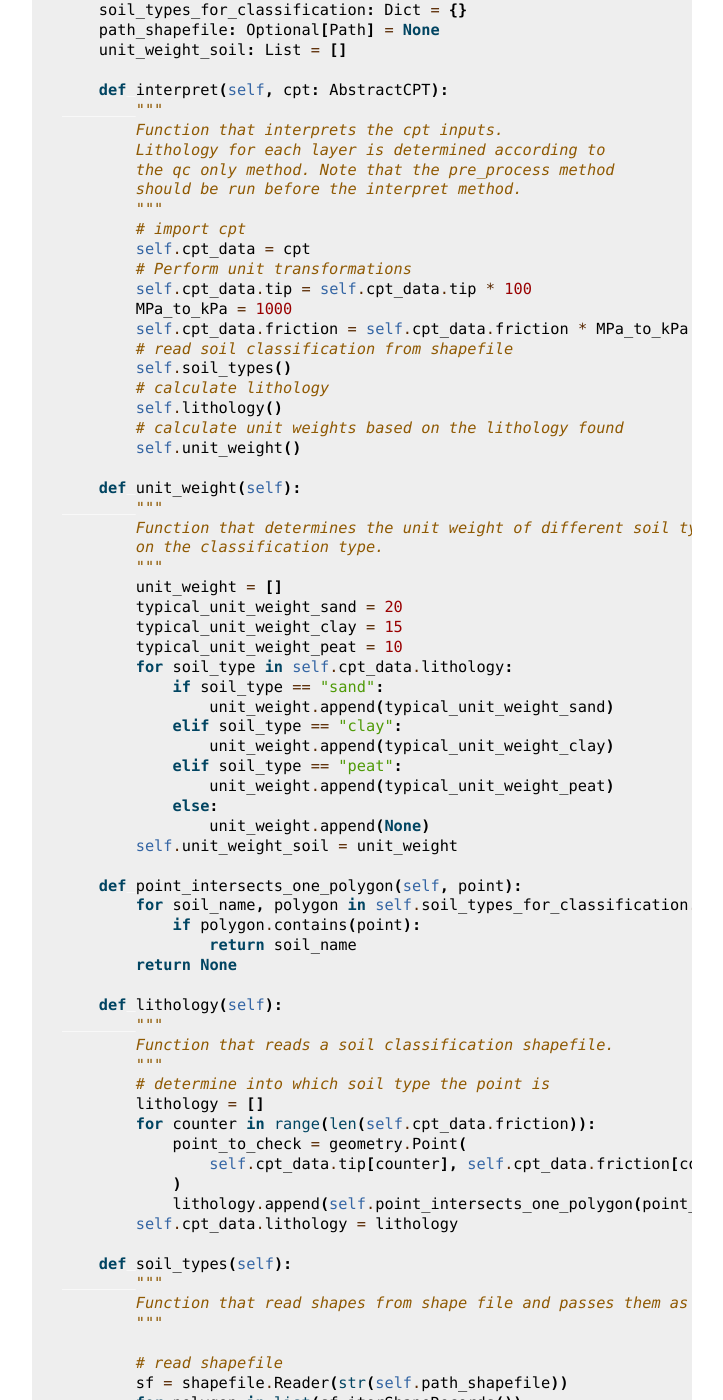
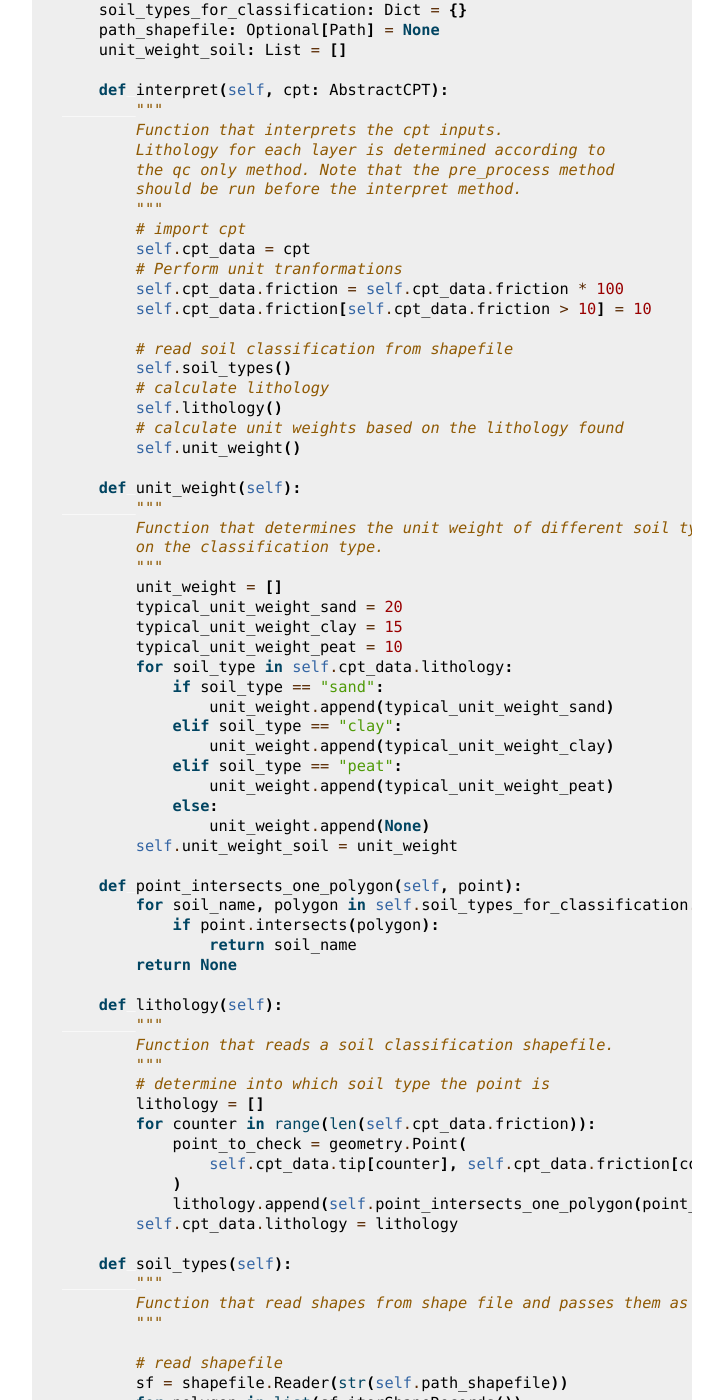
Before and after one commit to Deltares/GEOLib-Plus, a Sphinx documentation site: the page built from docs/community/tutorials/tutorial_custom_cpt_interpretation.rst, in a window 1280 px wide and 1400 px high, scrolled down 2725 px. Shown: the whole window, without its empty margins (388-1111 px from the left). Built offline with Sphinx 7.4.7, drawn with Linux system fonts in a browser that asks for light colours; formulas are drawn with MathJax 3.

Commit message:
Unit transformations corrected

```diff
--- a/docs/community/tutorials/tutorial_custom_cpt_interpretation.rst
+++ b/docs/community/tutorials/tutorial_custom_cpt_interpretation.rst
@@ -119,10 +119,10 @@ the :class:`~geolib_plus.cpt_base_model.AbstractCPT` class.
             """
             # import cpt
             self.cpt_data = cpt
-            # Perform unit transformations
-            self.cpt_data.tip = self.cpt_data.tip * 100
-            MPa_to_kPa = 1000
-            self.cpt_data.friction = self.cpt_data.friction * MPa_to_kPa
+            # Perform unit tranformations
+            self.cpt_data.friction = self.cpt_data.friction * 100
+            self.cpt_data.friction[self.cpt_data.friction > 10] = 10
+
             # read soil classification from shapefile
             self.soil_types()
             # calculate lithology
@@ -152,7 +152,7 @@ the :class:`~geolib_plus.cpt_base_model.AbstractCPT` class.
 
         def point_intersects_one_polygon(self, point):
             for soil_name, polygon in self.soil_types_for_classification.items():
-                if polygon.contains(point):
+                if point.intersects(polygon):
                     return soil_name
             return None
 
@@ -180,6 +180,7 @@ the :class:`~geolib_plus.cpt_base_model.AbstractCPT` class.
                 self.soil_types_for_classification[polygon.record.name] = geometry.Polygon(
                     polygon.shape.points
                 )
+
 
 
 After defining the custom class the user can use it in the following way.
```
